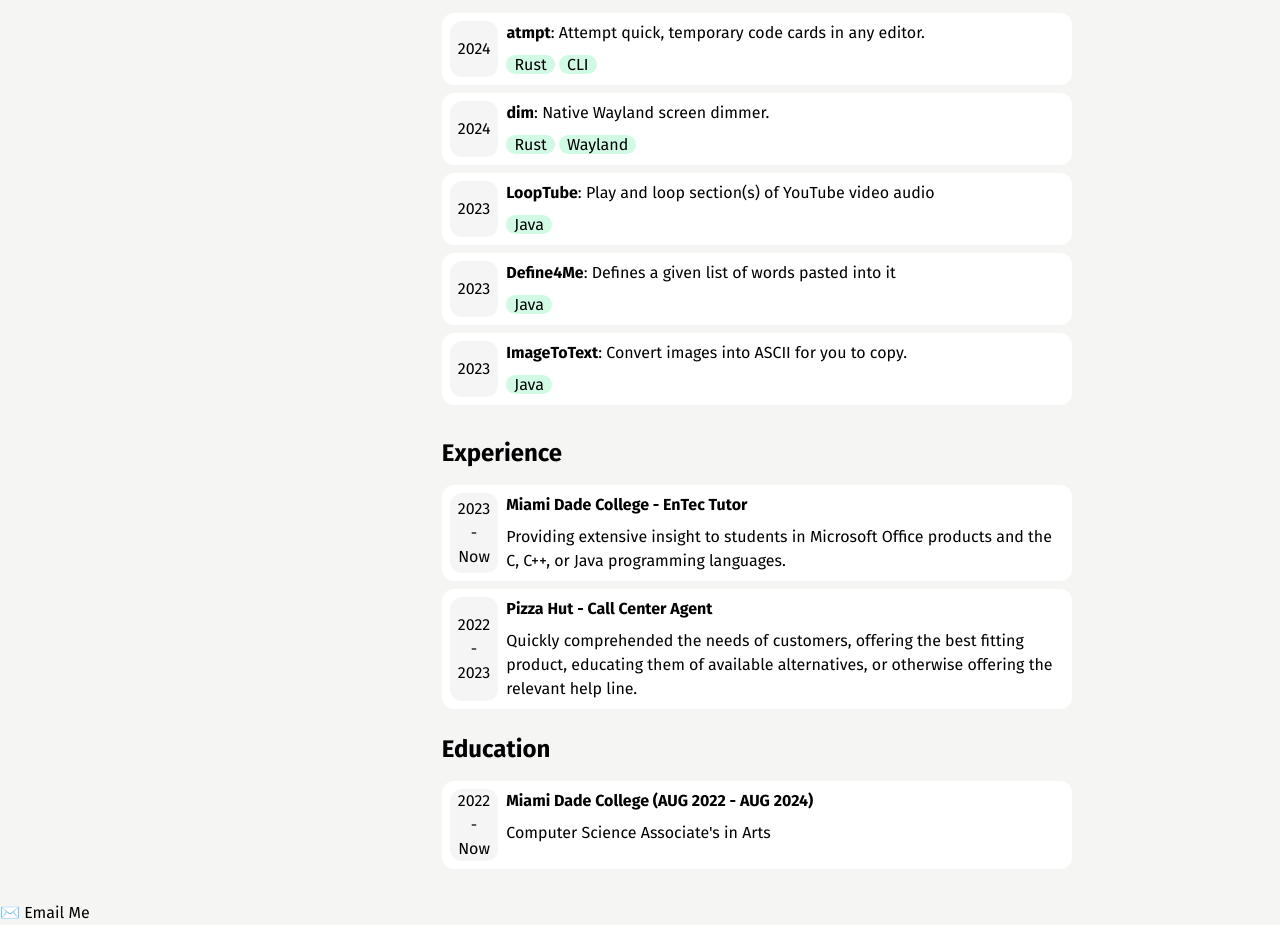
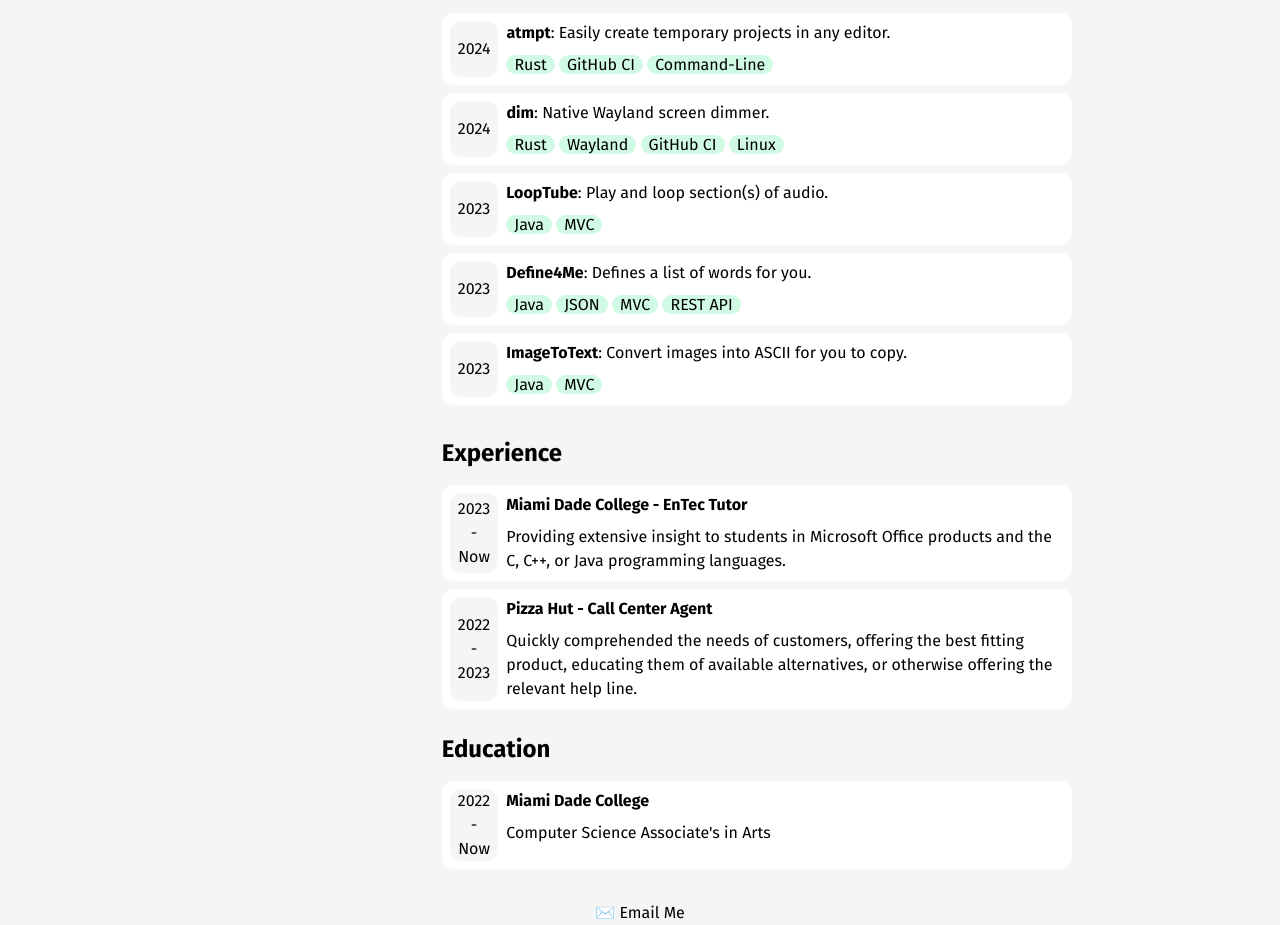
Before and after one commit to marcelohdez/marcelohdez.github.io, a website: page index.html in a window 1280 px wide. Shown: the part 171-1096 px from the top of the page. Drawn offline with Linux system fonts and the light colour scheme.

Commit message:
final touches + add resume

```diff
--- a/index.html
+++ b/index.html
@@ -9,10 +9,6 @@
     <link rel="preconnect" href="https://fonts.gstatic.com" crossorigin />
     <link
       href="https://fonts.googleapis.com/css2?family=Fira+Sans:ital,wght@0,100;0,200;0,300;0,400;0,500;0,600;0,700;0,800;0,900;1,100;1,200;1,300;1,400;1,500;1,600;1,700;1,800;1,900&display=swap"
-      rel="stylesheet"
-    />
-    <link
-      href="https://fonts.googleapis.com/css2?family=Fira+Code:wght@300..700&display=swap"
       rel="stylesheet"
     />
   </head>
@@ -49,10 +45,11 @@
             <li class="card">
               <div class="cdate"><p class="my-auto">2024</p></div>
               <div class="cinfo">
-                <b>atmpt</b>: Attempt quick, temporary code cards in any editor.
+                <b>atmpt</b>: Easily create temporary projects in any editor.
                 <ul class="ctags">
                   <li>Rust</li>
-                  <li>CLI</li>
+                  <li>GitHub CI</li>
+                  <li>Command-Line</li>
                 </ul>
               </div>
             </li>
@@ -65,6 +62,8 @@
                 <ul class="ctags">
                   <li>Rust</li>
                   <li>Wayland</li>
+                  <li>GitHub CI</li>
+                  <li>Linux</li>
                 </ul>
               </div>
             </li>
@@ -73,9 +72,10 @@
             <li class="card">
               <div class="cdate"><p class="my-auto">2023</p></div>
               <div class="cinfo">
-                <b>LoopTube</b>: Play and loop section(s) of YouTube video audio
+                <b>LoopTube</b>: Play and loop section(s) of audio.
                 <ul class="ctags">
                   <li>Java</li>
+                  <li>MVC</li>
                 </ul>
               </div>
             </li>
@@ -84,9 +84,12 @@
             <li class="card">
               <div class="cdate"><p class="my-auto">2023</p></div>
               <div class="cinfo">
-                <b>Define4Me</b>: Defines a given list of words pasted into it
+                <b>Define4Me</b>: Defines a list of words for you.
                 <ul class="ctags">
                   <li>Java</li>
+                  <li>JSON</li>
+                  <li>MVC</li>
+                  <li>REST API</li>
                 </ul>
               </div>
             </li>
@@ -98,6 +101,7 @@
                 <b>ImageToText</b>: Convert images into ASCII for you to copy.
                 <ul class="ctags">
                   <li>Java</li>
+                  <li>MVC</li>
                 </ul>
               </div>
             </li>
@@ -141,7 +145,7 @@
               <p class="my-auto text-center">2022<br />-<br />Now</p>
             </div>
             <div class="cinfo">
-              <b>Miami Dade College (AUG 2022 - AUG 2024)</b>
+              <b>Miami Dade College</b>
               <p>Computer Science Associate's in Arts</p>
             </div>
           </li>
@@ -150,7 +154,7 @@
     </div>
 
     <footer>
-      <div>
+      <div class="text-center">
         <a href="mailto:marcelohdez.inq@gmail.com">✉️ Email Me</a>
       </div>
     </footer>
```
Also changed, not shown: style.css, 1 other file.
